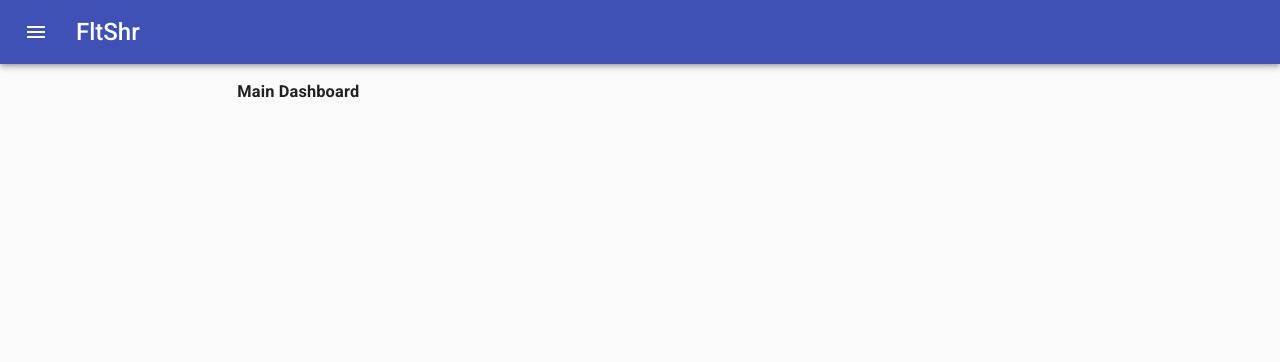
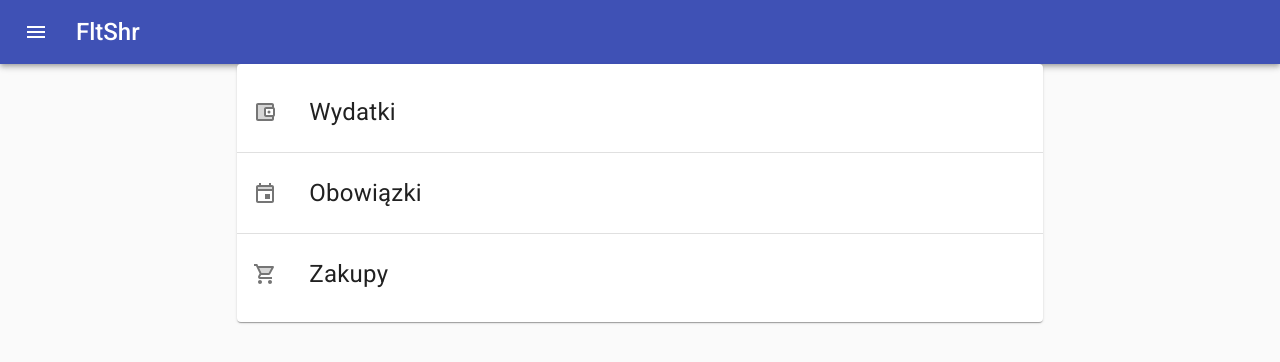
Before and after one commit to PawelZ97/FltShr, a React (Create React App) app in the folder frontend-fltshr/: page /dashboard in a window 1280 px wide. Shown: the top 362 px of the page. Built offline with nearby package versions, Linux system fonts and the light colour scheme.

Commit message:
DashBoardListItem and Dashboard update

```diff
--- a/frontend-fltshr/src/components/Dashboard.js
+++ b/frontend-fltshr/src/components/Dashboard.js
@@ -1,11 +1,44 @@
 import React from 'react';
 import AppBarView from "./AppBarView";
 import Container from "@material-ui/core/Container"
+import List from "@material-ui/core/List";
+import {Paper} from "@material-ui/core";
+import RecipeListItem from "./DashbordListItem";
+import AccountBalanceWalletTwoToneIcon from '@material-ui/icons/AccountBalanceWalletTwoTone';
+import EventTwoToneIcon from '@material-ui/icons/EventTwoTone';
+import ShoppingCartTwoToneIcon from '@material-ui/icons/ShoppingCartTwoTone';
+import Divider from "@material-ui/core/Divider";
+
+let categories = [
+    {
+        href: "banaba",
+        icon: <AccountBalanceWalletTwoToneIcon/>,
+        title: "Wydatki"
+    },
+    {
+        href: "banaba",
+        icon: <EventTwoToneIcon/>,
+        title: "Obowiązki"
+    },
+    {
+        href: "banaba",
+        icon: <ShoppingCartTwoToneIcon/>,
+        title: "Zakupy"
+    }
+];
 
 function Dashboard() {
     return (
         <Container maxWidth="lg" className={"listTitleContainer"}>
-            <h3>Main Dashboard</h3>
+            <Paper>
+                <List>
+                    <RecipeListItem category={categories[0]}/>
+                    <Divider/>
+                    <RecipeListItem category={categories[1]}/>
+                    <Divider/>
+                    <RecipeListItem category={categories[2]}/>
+                </List>
+            </Paper>
         </Container>
     );
 }
--- /dev/null
+++ b/frontend-fltshr/src/components/DashbordListItem.js
@@ -0,0 +1,35 @@
+import React from "react";
+import ListItem from "@material-ui/core/ListItem";
+import ListItemText from "@material-ui/core/ListItemText";
+import {makeStyles} from "@material-ui/core/styles";
+import ListItemIcon from "@material-ui/core/ListItemIcon";
+
+const useStyles = makeStyles({
+    listItem: {
+        height: 80
+    },
+    text: {
+        fontSize: "1.5rem",
+    }
+});
+
+function RecipeListItem(props) {
+    const classes = useStyles();
+    return (
+        <ListItemLink href={props.category.href}>
+            <ListItemIcon>
+                {props.category.icon}
+            </ListItemIcon>
+            <ListItemText classes={{primary: classes.text}}
+                primary={props.category.title}
+            />
+        </ListItemLink>
+    );
+}
+
+function ListItemLink(props) {
+    const classes = useStyles();
+    return <ListItem button component="a" className={classes.listItem} {...props} />;
+}
+
+export default RecipeListItem;
```
Also changed, not shown: frontend-fltshr/src/utils/constants.js (added).
